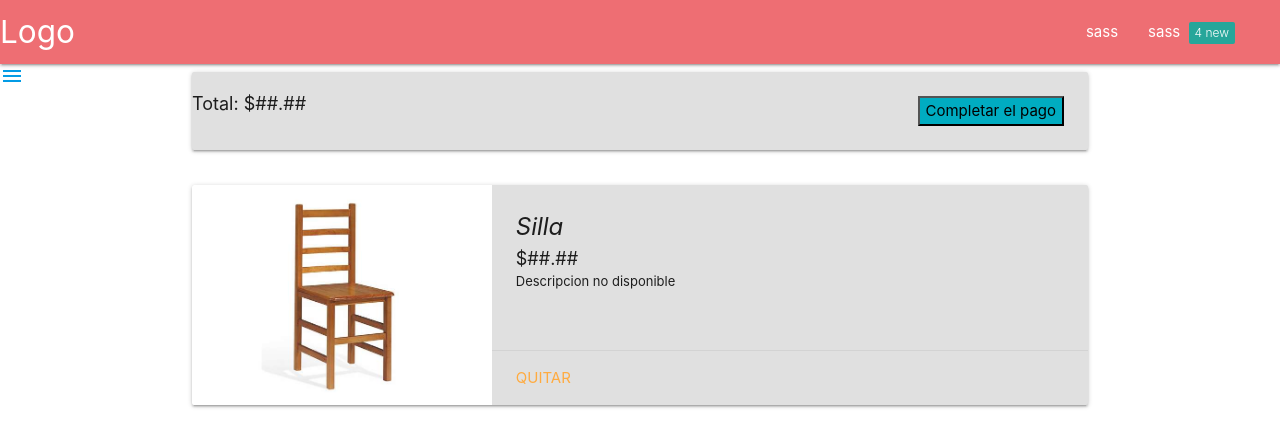
After one commit to ryukomvp/lignum, a PHP site: page /public/carrito.html in a window 1280 px wide. The commit adds this page. Shown: the top 447 px of the page. Run offline with PHP 8.4, Linux system fonts and the light colour scheme.

Commit message:
Agregado carrito

```diff
--- /dev/null
+++ b/public/carrito.html
@@ -0,0 +1,104 @@
+<!DOCTYPE html>
+<!--Definicion del lenguaje-->
+<html lang="es">
+
+<head>
+    <meta charset="UTF-8">
+    <meta http-equiv="X-UA-Compatible" content="IE=edge">
+    <meta name="viewport" content="width=device-width, initial-scale=1.0">
+    <!--Import Google Icon Font-->
+    <link href="https://fonts.googleapis.com/icon?family=Material+Icons" rel="stylesheet">
+    <!--Import materialize.css-->
+    <link type="text/css" rel="stylesheet" href="../css/materialize.min.css" media="screen,projection" />
+    <link rel="stylesheet" href="../public/css/Diseño_main.css">
+    <!--Let browser know website is optimized for mobile-->
+    <meta name="viewport" content="width=device-width, initial-scale=1.0" />
+    <!--Titulo de la ventana-->
+    <title>Carrito</title>
+</head>
+
+<body>
+    <!--Barra de navegacion-->
+    <nav>
+        <div class="nav-wrapper">
+            <a href="" class="brand-logo">Logo</a>
+            <ul id="nav-mobile" class="right hide-on-med-and-down">
+                <li><a href="">sass</a></li>
+                <li><a href="">sass <span class="new badge">4</span></a></li>
+                <li><a src="../public/img/mueble.jpg"></a></li>
+            </ul>
+        </div>
+    </nav>
+
+    <!--Menu lateral-->
+    <ul id="slide-out" class="sidenav">
+        <li>
+            <div class="user-view">
+                <div class="background">
+                    <img src="../public/img/mueble.jpg">
+                </div>
+                <a href="#user"><img class="circle" src="../public/img/Usuario.jpeg"></a>
+                <a href="#name"><span class="white-text name">John Doe</span></a>
+                <a href="#email"><span class="white-text email">jdandturk@gmail.com</span></a>
+            </div>
+            <!-- </li>
+        <li><a href="#!"><i class="material-icons">cloud</i>First Link With Icon</a></li>
+        <li><a href="#!">Second Link</a></li>
+        <li> -->
+            <div class="divider"></div>
+        </li>
+        <li><a class="subheader">Menu</a></li>
+        <li><a class="Categorias" href="#!">Precio</a></li>
+        <li><a class="Categorias" href="#!">Cocina</a></li>
+        <li><a class="Categorias" href="#!">Gamer </a></li>
+        <li><a class="Categorias" href="#!">Jardin</a></li>
+        <li><a class="Categorias" href="#!">Oficina</a></li>
+        <li><a class="Categorias" href="#!">Sala</a></li>
+    </ul>
+    <a href="#" data-target="slide-out" class="sidenav-trigger"><i class="material-icons">menu</i></a>
+
+    <!--Total y pago-->
+    <div class="container">
+        <div class="col s12 m7">
+            <div class="card horizontal">
+                <div class="card-image">
+                    <p class="total">Total: $##.##</p>
+                </div>
+                <div class="card-stacked">
+                    <div class="card-content">
+                        <button class="pago">Completar el pago</button>
+                    </div>
+                </div>
+            </div>
+        </div>
+
+    </div>
+
+    <!--Detalle del producto-->
+    <div class="container">
+        <div class="col s12 m7">
+            <h2 class="header"></h2>
+            <div class="card horizontal">
+                <div class="card-image">
+                    <img src="../public/img/silla.jpg">
+                </div>
+                <div class="card-stacked">
+                    <div class="card-content">
+                        <span class="nombre">Silla</span>
+                        <p class="precio">$##.##</p>
+                        <p class="descripcion">Descripcion no disponible</p>
+                    </div>
+                    <div class="card-action">
+                        <a href="#">Quitar</a>
+                    </div>
+                </div>
+            </div>
+        </div>
+
+    </div>
+    <!--Link con archivos js-->
+    <script type="text/javascript" src="../js/materialize.min.js"></script>
+    <script type="text/javascript" src="../js/inicializar.js"></script>
+</body>
+
+</html>
--- a/public/css/Diseño_main.css
+++ b/public/css/Diseño_main.css
@@ -1,48 +1,80 @@
-.Categorias{
+.Categorias {
   box-shadow: 0 4px 8px 0 rgba(0, 0, 0, 0.2);
   max-width: 300px;
   margin: auto;
   text-align: center;
   font-family: Arial;
-  }
+}
 
-.wrapper{
+.wrapper {
   float: left;
   width: 160px;
   height: 280px;
   margin-top: 10px;
   background-color: #e0e0e0;
 }
-.card{
+
+.card {
   background-color: #e0e0e0;
 }
-.sidenav-trigger{
+
+.sidenav-trigger {
   float: left;
 }
 
-#search-container{
+#search-container {
   width: 150px;
 }
 
-.button-value{
+.button-value {
   margin-top: 5px;
   margin-right: 30px;
 }
 
-img{
+img {
   height: 220px;
 }
 
-.Menu{
+.Menu {
   margin: auto;
   text-align: center;
   font-family: Arial;
 }
 
-.Categorias{
+.Categorias {
   box-shadow: 0 4px 8px 0 rgba(0, 0, 0, 0.2);
   max-width: 300px;
   margin: auto;
   text-align: center;
   font-family: Arial;
-  }
+}
+
+.card-horizontal{
+  font-family: Arial;
+  background-color: #e0e0e0;
+}
+
+.nombre{
+  font-size: x-large;
+  font-style: italic;
+}
+
+.precio{
+  font-size: large;
+}
+
+.descripcion{
+  font-size: small;
+}
+
+.total{
+  font-size: large;
+  text-align: center;
+}
+
+.pago{
+  float: right;
+  height: 30px;
+  background-color: #00acc1;
+
+}
```
